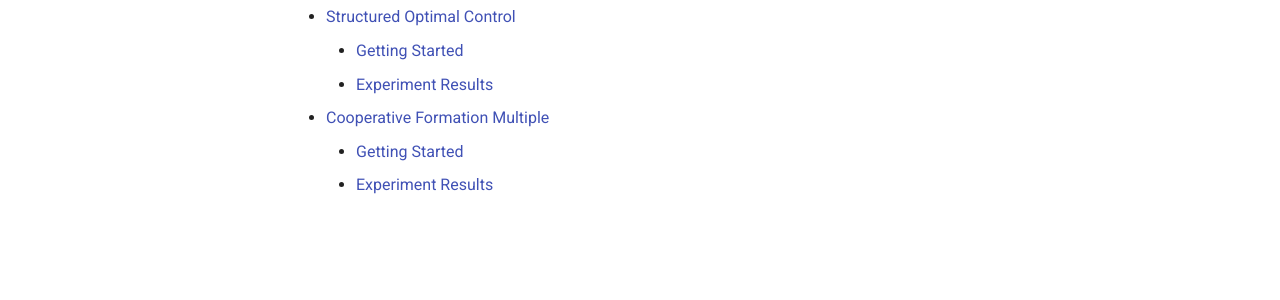
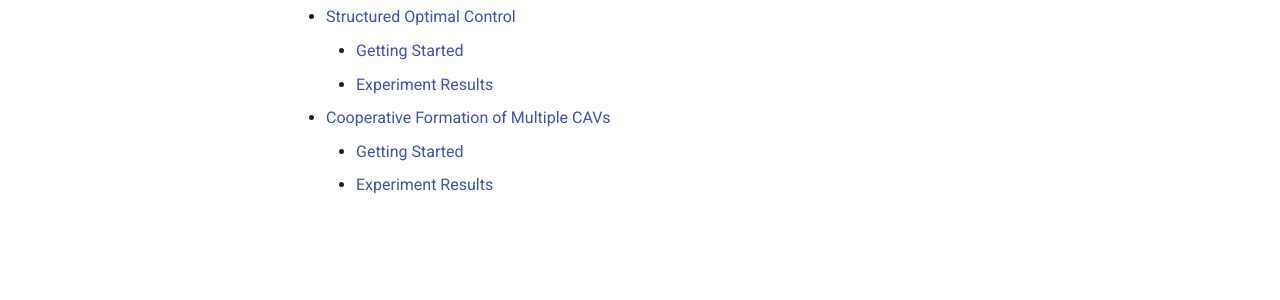
Before and after one commit to soc-ucsd/mixed-traffic, an MkDocs documentation site: the page built from docs/index.md, in a window 1280 px wide. Shown: the part 375-675 px from the top of the page. Built offline with MkDocs 1.6.1 and Material for MkDocs 9.7.7, drawn with Linux system fonts in a browser that asks for light colours; comment, search, counter and statistics services are not loaded.

Commit message:
Update index.md

```diff
--- a/docs/index.md
+++ b/docs/index.md
@@ -8,6 +8,6 @@
 * [Structured Optimal Control](structured_optimal_control.md)
     - [Getting Started](structured_optimal_control.md#Getting Started)
     - [Experiment Results](structured_optimal_control.md#Experiment Results)
-* [Cooperative Formation Multiple](cooperative_formation_multiple.md)
+* [Cooperative Formation of Multiple CAVs](cooperative_formation_multiple.md)
     - [Getting Started](cooperative_formation_multiple.md#Getting Started)
     - [Experiment Results](cooperative_formation_multiple.md#Experiment Results)
```
